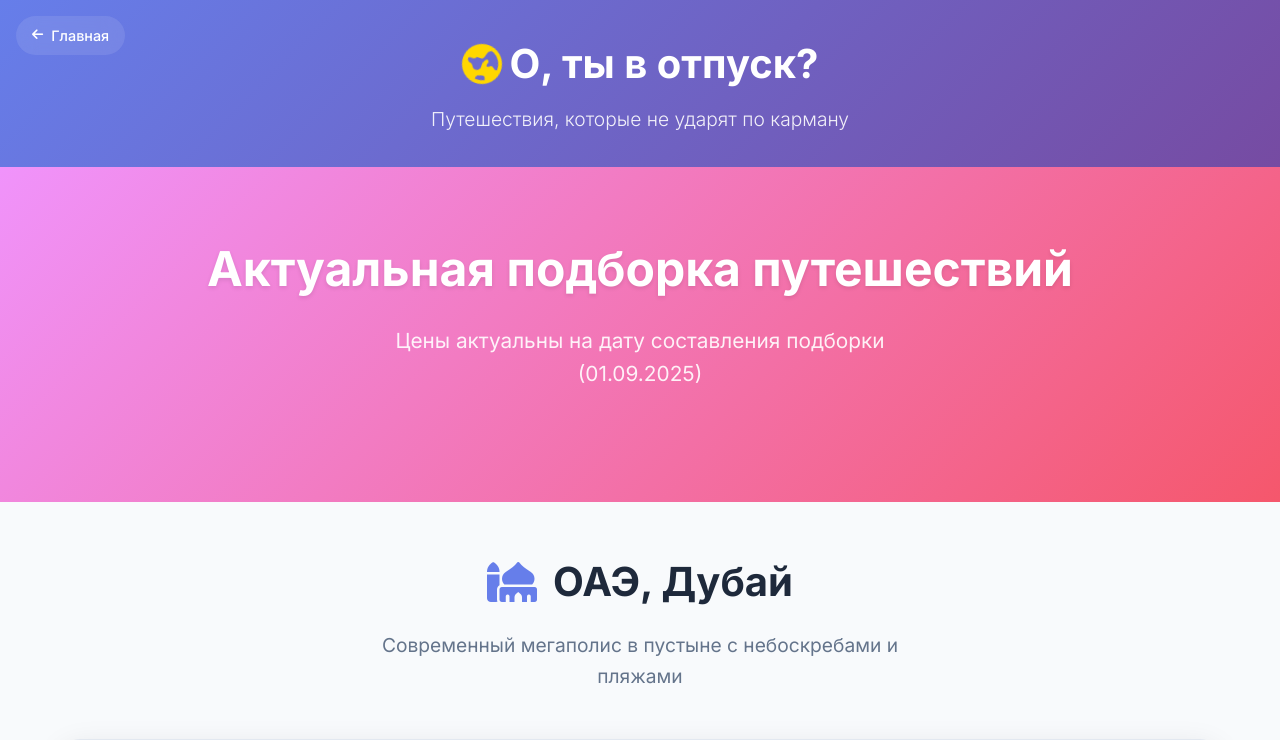
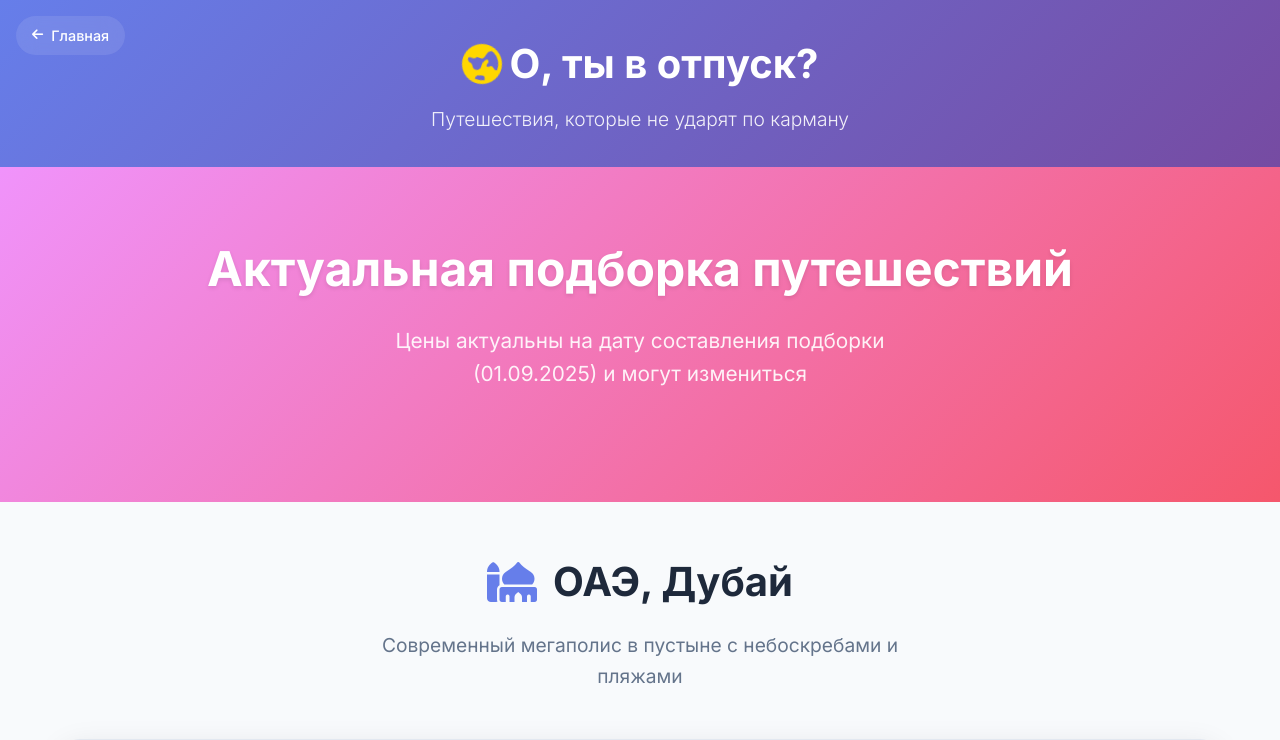
Before and after one commit to ootpusk/travel-tools, a website: page actual-tours.html in a window 1280 px wide. Shown: the top 740 px of the page. Drawn offline with Linux system fonts and the light colour scheme.

Commit message:
Add files via upload

```diff
--- a/actual-tours.html
+++ b/actual-tours.html
@@ -33,7 +33,7 @@
         <div class="container">
             <div class="hero-content">
                 <h2>Актуальная подборка путешествий</h2>
-                <p>Цены актуальны на дату составления подборки (01.09.2025)</p>
+                <p>Цены актуальны на дату составления подборки (01.09.2025) и могут измениться</p>
             </div>
         </div>
     </section>
```
